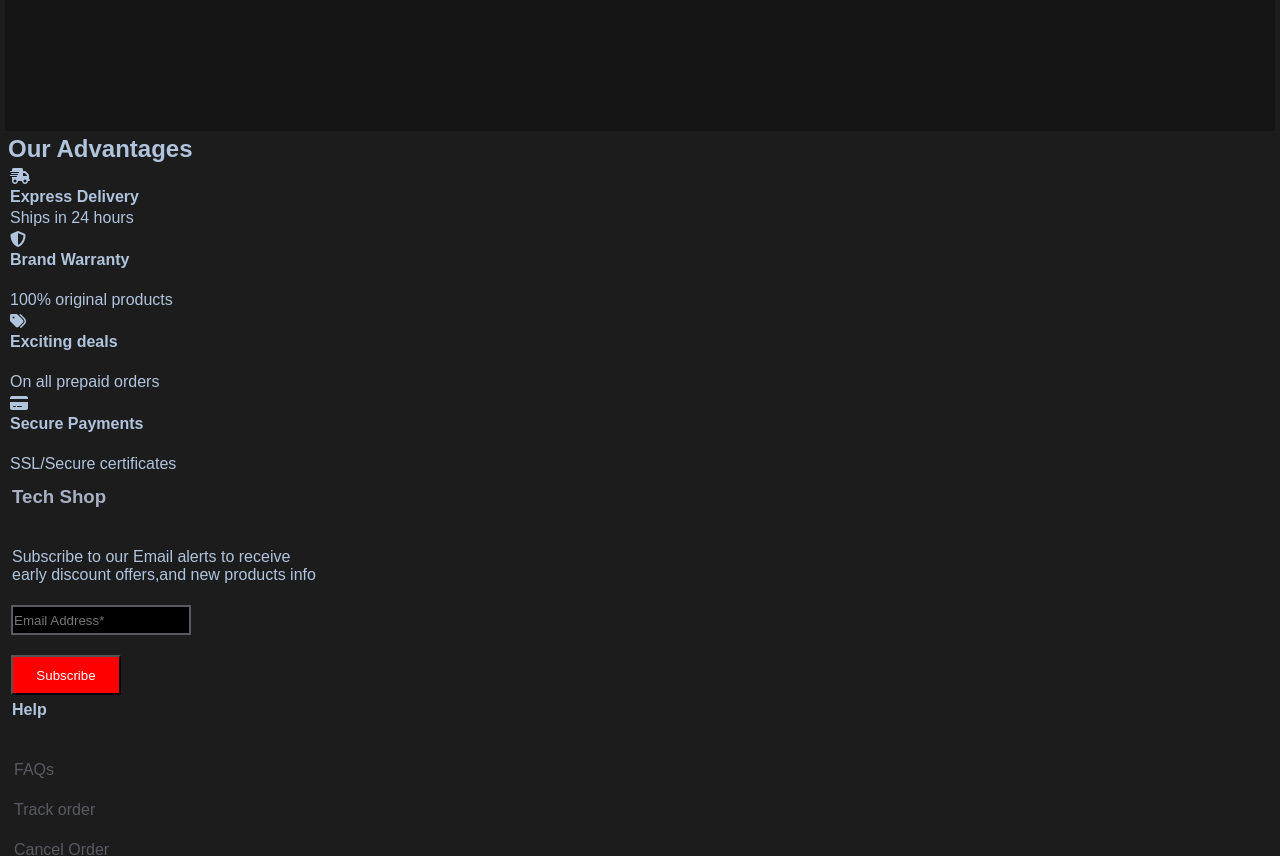
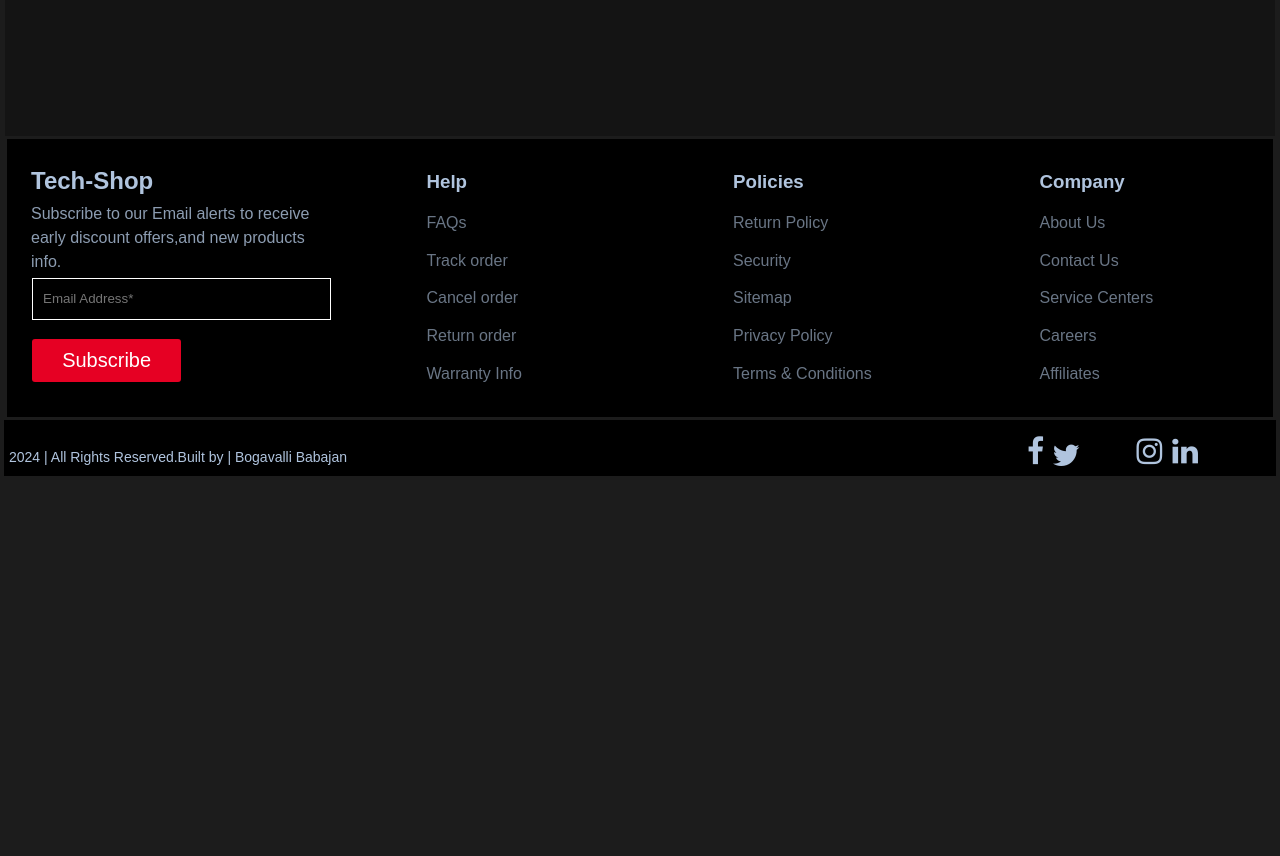
Before and after one commit to baba-jan/Tech-shop, a plain HTML site: page product-details.html in a window 1280 px wide. Shown: the part 1944-2800 px from the top of the page. After the commit the page ends 2424 px from the top, so only its background shows below. Drawn offline with Linux system fonts and the light colour scheme; files whose address does not match are found by name.

Commit message:
Techshop

```diff
--- a/product-details.html
+++ b/product-details.html
@@ -7,7 +7,47 @@
     <link rel="stylesheet" href="style.css">
     <link rel="stylesheet" href="https://cdnjs.cloudflare.com/ajax/libs/font-awesome/6.6.0/css/all.min.css">
     <style>
-        .box-img1{
+        *{
+    margin: 1px;
+    padding: 1px;
+    box-sizing: border-box;
+    font-family: Arial, sans-serif;
+}
+body {
+    background-color: #1c1c1c;
+    color:lightsteelblue;
+}
+header{
+    display: flex;
+    /* background-color: black; */
+    background-color: #1c1c1c;
+    padding: 10px 20px;
+    justify-content: space-between;
+    align-items: center;
+}
+header div h4{
+    flex: 1;
+    font-size: 24px;
+    color: #ffffff;
+}
+header nav{
+    flex: 1;
+}
+header nav ul{
+    display: flex;
+    justify-content: flex-end;
+}
+header nav ul li{
+    list-style: none;
+    padding: 10px;
+
+
+}
+header nav ul li a{
+    color: #ffffff;
+
+}
+  .box-img1{
     padding: 10px;
     color: white;
     border: 1px solid grey;
@@ -111,21 +151,110 @@
     align-items: center;
 
 }
+.footer{
+    margin-top: 20px;
+}
+.bottom{
+    display: grid;
+    grid-template-columns: repeat(4,1fr);
+    background-color: black;
+    padding: 20px;
+}
+.bottom0 p{
+    opacity: 0.8;
+}
+.bottom0,.p,.input-field{
+    line-height: 1.5;
+}
+.input-field {
+    width: 100%;
+    padding: 10px;
+    margin-bottom: 15px;
+    border: 1px solid #fff;
+    background-color: transparent;
+    color: white;
+}
+
+.subscribe button{
+    background-color: #e60023;
+    border-radius: 3px;
+    color: #ffffff;
+    padding: 10px 20px;
+    border: none;
+    cursor: pointer;
+    width: 50%;
+    margin-right:80%;
+    font-size: 20px;
+}
+.bottom1{
+    margin-left: 90px;
+    line-height: 1cm;
+
+}
+.bottom2{
+    margin-left: 90px;
+    line-height: 1cm;
+}
+.bottom3{
+    margin-left: 90px;
+    line-height: 1cm;
+}
+.bottom1 p,.bottom2 p,.bottom3 p{
+    opacity: 0.6;
+}
+/* footer ended*/
+.end{
+    display: flex;
+    justify-content: space-between;
+    margin: 0px 0px 0px 0px;
+    background-color: black;
+}
+.social-icons{
+    margin: 10px 70px 0px 30px;
+    display: flex;
+}
+.line{
+    opacity: 0.6;
+}
+.last{
+margin-top: 25px;
+font-size: 14px;
+}
+
     </style>
 </head>
 <body>
     <header>
-        <div class="header-content">
-        <div class="logo">
-            <a href="index.html">Tech-Shop</a>
+        <div>
+            <h4>Tech-Shop</h4>
         </div>
-        <div class="icons">
-            <img src="search-icon.png" alt="">
-            <img src="cart.png" alt="">
-            <img src="user-icon.png" alt="">
-        </div>
-    </div>
-    </header>
+
+        <nav>
+            <ul>
+                <li class="icon">
+                    <a href="" class="ficon">
+                        <svg xmlns="http://www.w3.org/2000/svg" width="16" height="16" fill="currentColor" class="bi bi-search" viewBox="0 0 16 16">
+                            <path d="M11.742 10.344a6.5 6.5 0 1 0-1.397 1.398h-.001q.044.06.098.115l3.85 3.85a1 1 0 0 0 1.415-1.414l-3.85-3.85a1 1 0 0 0-.115-.1zM12 6.5a5.5 5.5 0 1 1-11 0 5.5 5.5 0 0 1 11 0"/>
+                        </svg>
+                    </a>
+                </li>
+                <li class="icon">
+                    <a href="cart.html" class="sicon">
+                        <svg xmlns="http://www.w3.org/2000/svg" width="16" height="16" fill="currentColor" class="bi bi-cart" viewBox="0 0 16 16">
+                            <path d="M0 1.5A.5.5 0 0 1 .5 1H2a.5.5 0 0 1 .485.379L2.89 3H14.5a.5.5 0 0 1 .491.592l-1.5 8A.5.5 0 0 1 13 12H4a.5.5 0 0 1-.491-.408L2.01 3.607 1.61 2H.5a.5.5 0 0 1-.5-.5M3.102 4l1.313 7h8.17l1.313-7zM5 12a2 2 0 1 0 0 4 2 2 0 0 0 0-4m7 0a2 2 0 1 0 0 4 2 2 0 0 0 0-4m-7 1a1 1 0 1 1 0 2 1 1 0 0 1 0-2m7 0a1 1 0 1 1 0 2 1 1 0 0 1 0-2"/>
+                        </svg>
+                    </a>
+                </li>
+                <li class="icon">
+                    <a href="signup.html" class="ticon">
+                        <svg xmlns="http://www.w3.org/2000/svg" width="16" height="16" fill="currentColor" class="bi bi-person" viewBox="0 0 16 16">
+                            <path d="M8 8a3 3 0 1 0 0-6 3 3 0 0 0 0 6m2-3a2 2 0 1 1-4 0 2 2 0 0 1 4 0m4 8c0 1-1 1-1 1H3s-1 0-1-1 1-4 6-4 6 3 6 4m-1-.004c-.001-.246-.154-.986-.832-1.664C11.516 10.68 10.289 10 8 10s-3.516.68-4.168 1.332c-.678.678-.83 1.418-.832 1.664z"/>
+                        </svg>
+                    </a>
+                </li>
+            </ul>
+            </nav>
+            </header>
     <div class="product-container">
         <div class="product-angles">
         <img src="jbl660nc-1.png" alt="" ><br>
@@ -247,74 +376,75 @@
     </div>
 </div>
 </div>
+<footer>
+    <section class="bottom">
+        <div class="bottom0">
+            <h2>Tech-Shop</h2>
+            <p>Subscribe to our Email alerts to receive early discount offers,and new products info.</p>
+            <form>
+                <input type="text" placeholder="Email Address*"  class="input-field">
+            </form>
+            <form class="subscribe">
+                <button>Subscribe</button>
+            </form>
+        </div>
+        <div class="bottom1">
+           <h3>Help</h3>
+           <p>FAQs<br>Track order<br>Cancel order<br>Return order<br>Warranty Info</p>
+        </div>
+        <div class="bottom2">
+            <h3>Policies</h3>
+            <p>Return Policy<br>Security<br>Sitemap<br>Privacy Policy<br>Terms & Conditions</p>
+         </div>
+         <div class="bottom3">
+            <h3>Company</h3>
+            <p>About Us<br>Contact Us<br>Service Centers<br>Careers<br>Affiliates</p>
+         </div>
+    </section>
+</footer>
 
-<section>
-    <h2>Our Advantages</h2>
-    <div class="advantages">
 
-        <i class="fa-solid fa-truck-fast"></i>
-        <h4>Express Delivery</h4>
-        <p>Ships in 24 hours</p>
-        <i class="fa-solid fa-shield-halved"></i>
-        <h4>Brand Warranty</h4><br>
-        <p>100% original products</p>
-        <i class="fa-solid fa-tags"></i>
-        <h4>Exciting deals</h4><br>
-        <p>On all prepaid orders</p>
-        <i class="fa-solid fa-credit-card"></i>
-        <h4>Secure Payments</h4><br>
-        <p>SSL/Secure certificates</p>
-    </div>
-</section>
-</body>
-<footer>
-    <div class="footer-sec">
-        <div class="1st-sec">
-        <h3 style="color:
-        #A9B0C4">Tech Shop</h3><br><br>
-        <p>Subscribe to our Email alerts to receive <br>early discount offers,and new products info</p><br>
-        <input type="email" name="" placeholder="Email Address*" style="width: 180px; border:2px solid #595A63;height: 30px;  color: #595A63 ; background-color: black"><br><br>
-        <button style="background-color: red;width: 110px; height: 40px; color: white;">Subscribe</button><br>
-    </div>
+<div class="end">
 
-    <div class="2nd-sec">
-        <h4>Help</h4><br><br>
-        <ul style="list-style: none; color: #595A63; text-align: left;" >
-            <li>FAQs</li><br>
-            <li>Track order</li><br>
-            <li>Cancel Order</li><br>
-            <li>Return order</li><br>
-            <li>Warranty info</li><br>
-        </ul>
-        </div>
-        <div class="3rd-sec">
-        <h4>Policies</h4><br><br>
-        <ul style="list-style: none; color: #595A63;text-align: left;">
-            <li>Return policy</li><br>
-            <li>Security</li><br>
-            <li>Sitemap</li><br>
-            <li>Privacy Policy</li><br>
-            <li>Terms and conditions</li><br>
-        </ul>
-        </div>
-        <div class="4th-sec">
-        <h4>Company</h4><br><br>
-        <ul style="list-style: none; color: #595A63;text-align: left;">
-            <li>About us</li><br>
-            <li>Contact us</li><br>
-            <li>Service centers</li><br>
-            <li>Carriers</li><br>
-            <li>Affliates</li><br>
-        </ul>
-    </div>
-    </div><br><br>
-    <hr>
-    <div class="copyright">
-        <p >2024|All rights reserved.Build by|Lakshmi Akshaya T</p>
-        <i class="fa-brands fa-facebook-f"></i>
-        <i class="fa-brands fa-twitter"></i>
-        <i class="fa-brands fa-instagram"></i>
-        <i class="fa-brands fa-linkedin-in"></i>
-    </div>
-</footer>
+<div class="last">
+  <p class="end1">2024 | All Rights Reserved.Built by | Bogavalli Babajan</p>
+</div>
+  <div class="social-icons">
+<div class="facebook">
+<a href=""></a>
+<i class="fa fa-facebook"  style="font-size:30px"></i>
+<link rel="stylesheet" href="https://fonts.googleapis.com/icon?family=Material+Icons"/>
+</div>
+<div class="twitter">
+<i class="fa fa-twitter"  style="font-size:30px"></i>
+<a href=""> <svg xmlns="http://www.w3.org/2000/svg" width="30px" height="30px" fill="currentColor" viewBox="0 0 16 16"></svg></a>
+
+<path d="M5.026 15c6.038 0 9.341-5.003
+9.341-9.334 0-.14 0-.282-.006-.422A6.685
+6.685 0 0 0 16 3.542a6.658 6.658 0 0
+1-1.889.518 3.301 3.301 0 0 0 1.447-1.817
+6.533 6.533 0 0 1-2.087.793A3.286 3.286 0
+0 0 7.875 6.03a9.325 9.325 0 0 1-6.767-3.429
+3.289 3.289 0 0 0 1.018 4.382A3.323 3.323
+0 0 1 .64 6.575v.045a3.288 3.288 0 0 0
+2.632 3.218 3.203 3.203 0 0 1-.865.115 3.23
+3.23 0 0 1-.614-.057 3.283 3.283 0 0 0 3.067
+2.277A6.588 6.588 0 0 1 .78 13.58a6.32 6.32
+0 0 1-.78-.045A9.344 9.344 0 0 0 5.026 15z" />
+</svg>
+</div>
+<div class="instagram">
+<a href=""></a>
+<link rel="stylesheet" href="https://cdnjs.cloudflare.com/ajax/libs/font-awesome/4.7.0/css/font-awesome.min.css">
+<i class="fa fa-instagram"  style="font-size:30px"></i>
+</div>
+<div class="linkedin">
+<a href="" style="color: lightsteelblue;"><i class="fa fa-linkedin" style="font-size:30px"></i></a>
+<link rel="stylesheet" href="https://cdnjs.cloudflare.com/ajax/libs/font-awesome/4.7.0/css/font-awesome.min.css">
+</div>
+</div>
+</div>
+
+
+
 </html>
```
